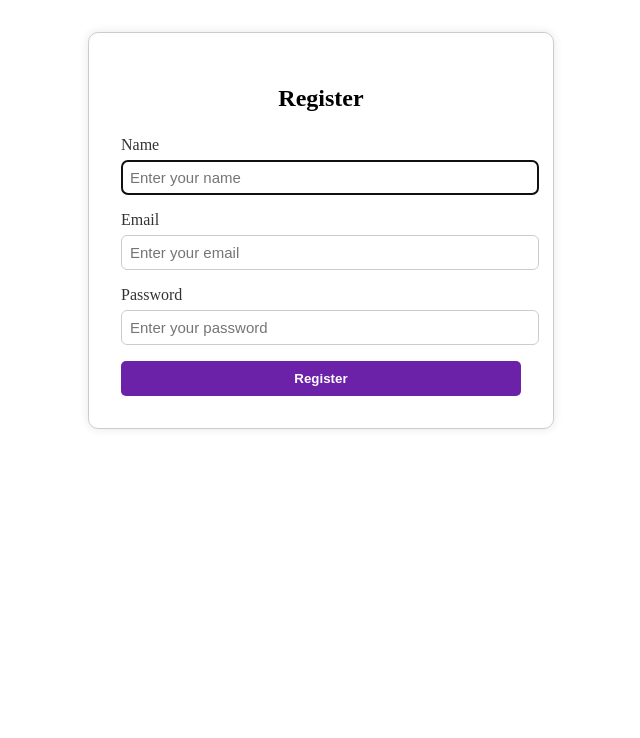
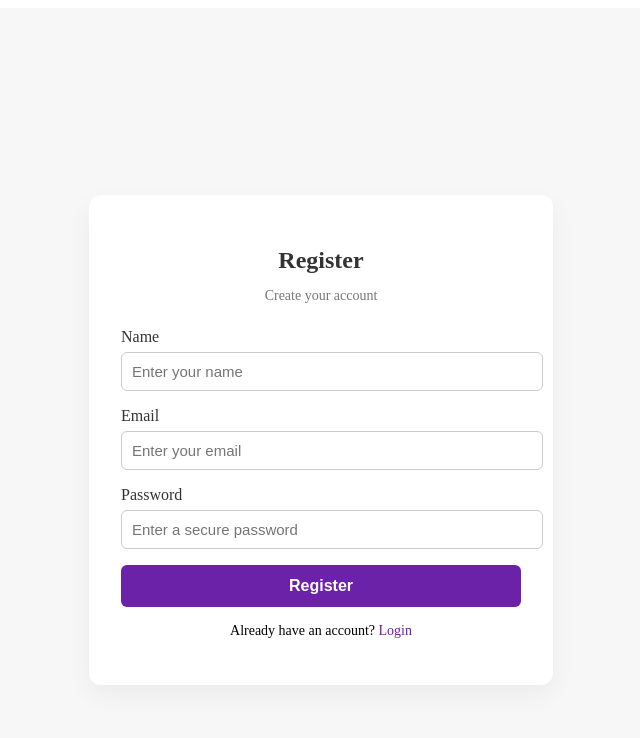
Before and after one commit to Tajmaha8849/2203051050549, a React (Vite) app in the folder frontend/: page /register in a window 1280 px wide. Shown: the top 738 px of the page, without its empty margins (319-959 px from the left). Built offline with nearby package versions, Linux system fonts and the light colour scheme.

Commit message:
Update Register.jsx

```diff
--- a/frontend/src/components/Register.jsx
+++ b/frontend/src/components/Register.jsx
@@ -1,18 +1,21 @@
 import React, { useState } from 'react'
 import { useNavigate } from 'react-router-dom'
 import axios from 'axios'
+import './Register.css'
 
 const Register = () => {
   const [name, setName] = useState('')
   const [email, setEmail] = useState('')
   const [password, setPassword] = useState('')
+  const [error, setError] = useState('')
   const navigate = useNavigate()
 
   const handleSubmit = async (e) => {
     e.preventDefault()
+    setError('')
 
     if (!name || !email || !password) {
-      alert('Please fill in all fields.')
+      setError('Please fill in all fields.')
       return
     }
 
@@ -27,27 +30,18 @@ const Register = () => {
         alert('✅ Registration Successful.')
         navigate('/login')
       } else {
-        alert('⚠️ Error while registering.')
+        setError('⚠️ Something went wrong. Try again.')
       }
     } catch (error) {
-      alert(
-        error.response?.data?.message || '❌ Something went wrong. Try again.'
-      )
+      setError(error.response?.data?.message || '❌ Server error. Try again.')
     }
   }
 
   return (
-    <div
-      style={{
-        maxWidth: '400px',
-        margin: '2rem auto',
-        padding: '2rem',
-        border: '1px solid #ccc',
-        borderRadius: '10px',
-        boxShadow: '0 0 10px rgba(0,0,0,0.1)',
-      }}
-    >
-      <h2 style={{ textAlign: 'center', marginBottom: '1.5rem' }}>Register</h2>
+    <div className="register-wrapper">
+      <div className="register-box">
+        <h2>Register</h2>
+        <p className="subtext">Create your account</p>
 
         <form onSubmit={handleSubmit}>
           <label>Name</label>
@@ -55,10 +49,7 @@ const Register = () => {
             type="text"
             placeholder="Enter your name"
             value={name}
-          autoFocus
             onChange={(e) => setName(e.target.value)}
-          required
-          style={{ width: '100%', padding: '8px', marginBottom: '1rem' }}
           />
 
           <label>Email</label>
@@ -67,36 +58,25 @@ const Register = () => {
             placeholder="Enter your email"
             value={email}
             onChange={(e) => setEmail(e.target.value)}
-          required
-          style={{ width: '100%', padding: '8px', marginBottom: '1rem' }}
           />
 
           <label>Password</label>
           <input
             type="password"
-          placeholder="Enter your password"
+            placeholder="Enter a secure password"
             value={password}
             onChange={(e) => setPassword(e.target.value)}
-          required
-          style={{ width: '100%', padding: '8px', marginBottom: '1rem' }}
           />
 
-        <button
-          type="submit"
-          style={{
-            width: '100%',
-            padding: '10px',
-            backgroundColor: '#6b21a8',
-            color: 'white',
-            fontWeight: 'bold',
-            border: 'none',
-            borderRadius: '5px',
-            cursor: 'pointer',
-          }}
-        >
-          Register
-        </button>
+          {error && <p className="error">{error}</p>}
+
+          <button type="submit">Register</button>
         </form>
+
+        <p className="login-note">
+          Already have an account? <a href="/login">Login</a>
+        </p>
+      </div>
     </div>
   )
 }
```
Lines whose indentation alone changed are shown as unchanged.
